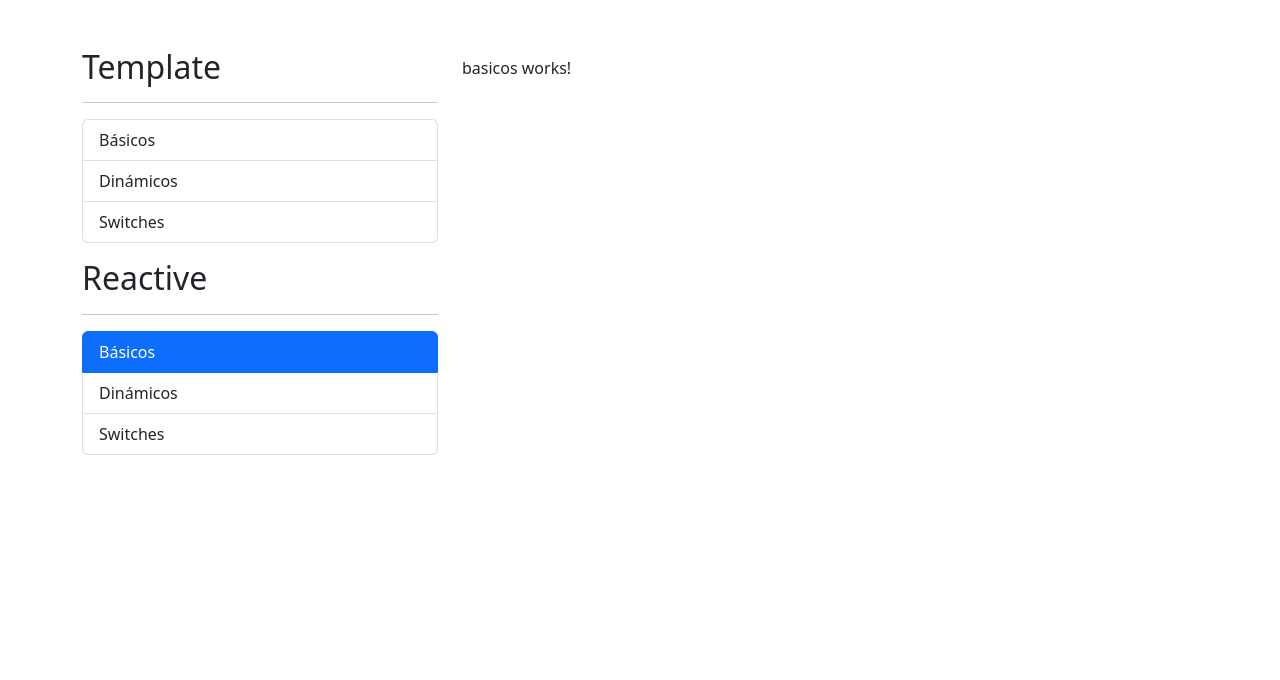
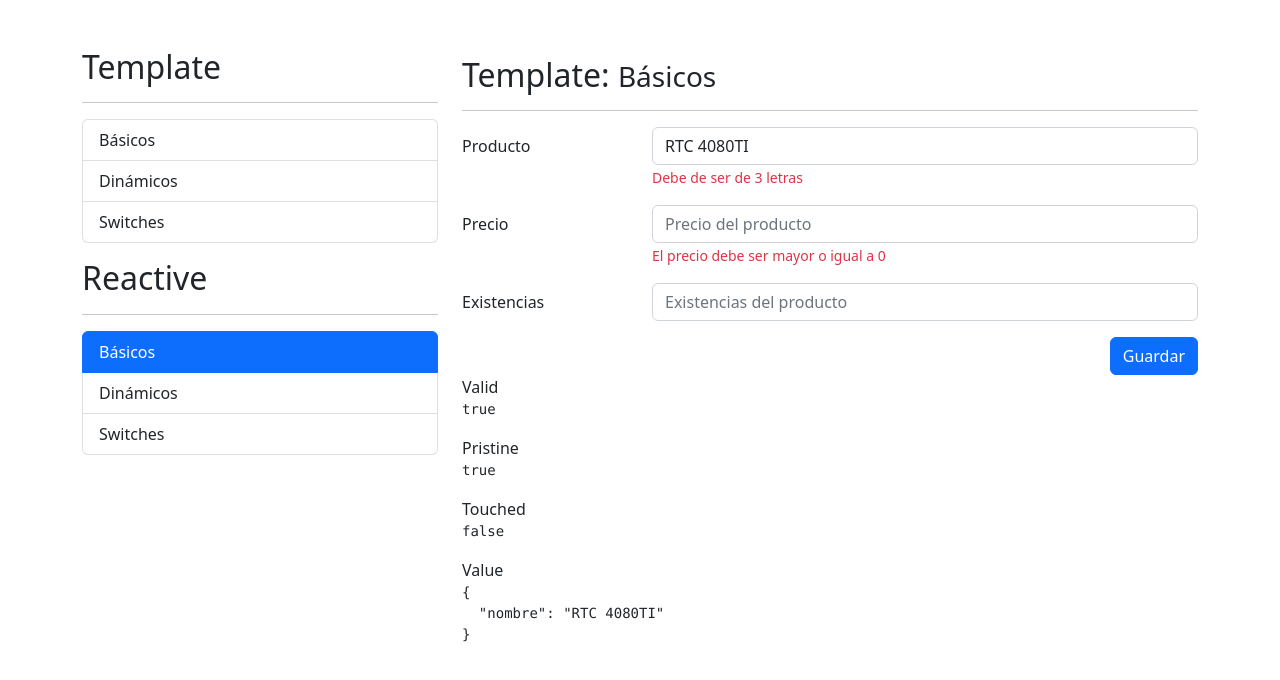
Before and after one commit to AlexanderMartinez25/06-formulariosApp, an Angular app: page /reactive/basicos in a window 1280 px wide. Shown: the top 680 px of the page. Built offline with nearby package versions, Linux system fonts and the light colour scheme.

Commit message:
Primeros paso en formulario reactivo + cambio nombre

```diff
--- a/src/app/app-routing.module.ts
+++ b/src/app/app-routing.module.ts
@@ -8,7 +8,7 @@ const routes: Routes = [
   },
   {
     path: 'reactive',
-    loadChildren: () => import('./reactive/reactive.module').then(m => m.ReactiveRountingModule)
+    loadChildren: () => import('./reactive/reactive.module').then(m => m.ReactiveModule)
   },
   { path: '**', redirectTo: 'template' }
 
--- a/src/app/reactive/basicos/basicos.component.html
+++ b/src/app/reactive/basicos/basicos.component.html
@@ -1 +1,54 @@
-<p>basicos works!</p>
+<h2>Template: <small>Básicos</small></h2>
+<hr>
+
+<div class="row">
+    <div class="col">
+
+        <form autocomplete="off" [formGroup]="miFormulario">
+
+            <div class="mb-3 row">
+                <label for="producto" class="col-sm-3 col-form-label">Producto</label>
+                <div class="col-sm-9">
+                    <input type="text" class="form-control" placeholder="Nombre del producto" formControlName="nombre">
+
+                    <span class="form-text text-danger">
+                        Debe de ser de 3 letras</span>
+                </div>
+            </div>
+
+            <div class="mb-3 row">
+                <label for="precio" class="col-sm-3 col-form-label">Precio</label>
+                <div class="col-sm-9">
+                    <input type="number" class="form-control" name="precio" placeholder="Precio del producto">
+
+                    <span class="form-text text-danger">
+                        El precio debe ser mayor o igual a 0</span>
+                </div>
+            </div>
+
+            <div class="mb-3 row">
+                <label for="existencias" class="col-sm-3 col-form-label">Existencias</label>
+                <div class="col-sm-9">
+                    <input type="number" class="form-control" name="existencias" placeholder="Existencias del producto">
+                </div>
+            </div>
+            <button type="submit" class="btn btn-primary float-end">Guardar</button>
+        </form>
+    </div>
+</div>
+
+<div class="row">
+    <div class="col">
+        <span>Valid</span>
+        <pre>{{miFormulario.valid}}</pre>
+
+        <span>Pristine</span>
+        <pre>{{miFormulario.pristine}}</pre>
+
+        <span>Touched</span>
+        <pre>{{miFormulario.touched}}</pre>
+
+        <span>Value</span>
+        <pre>{{miFormulario.value | json}}</pre>
+    </div>
+</div>
--- a/src/app/reactive/basicos/basicos.component.ts
+++ b/src/app/reactive/basicos/basicos.component.ts
@@ -1,4 +1,5 @@
-import { Component, OnInit } from '@angular/core';
+import { Component } from '@angular/core';
+import { FormControl, FormGroup } from '@angular/forms';
 
 @Component({
   selector: 'app-basicos',
@@ -6,11 +7,13 @@ import { Component, OnInit } from '@angular/core';
   styles: [
   ]
 })
-export class BasicosComponent implements OnInit {
+export class BasicosComponent {
+
+  miFormulario: FormGroup = new FormGroup({
+    'nombre': new FormControl('RTC 4080TI')
+  })
 
   constructor() { }
 
-  ngOnInit(): void {
-  }
 
 }
--- a/src/app/reactive/reactive-routing.module.ts
+++ b/src/app/reactive/reactive-routing.module.ts
@@ -21,4 +21,4 @@ const routes: Routes = [
 @NgModule({
   imports: [RouterModule.forChild(routes)],
 })
-export class ReactiveRountingRoutingModule { }
+export class ReactiveRountingModule { }
```
Also changed, not shown: src/app/reactive/reactive.module.ts (+5 -3 lines).
